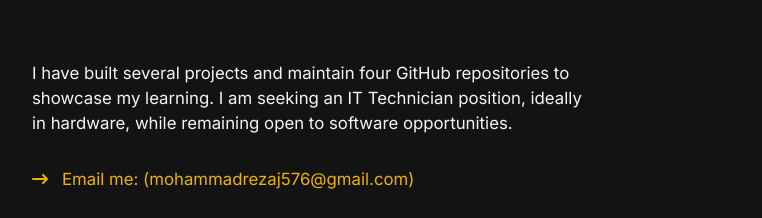
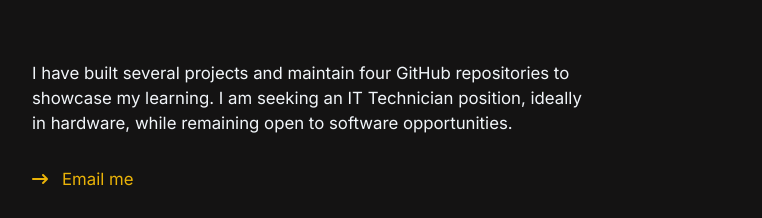
Before and after one commit to Mohammad333reza/ultimate-web-portfollio, a plain HTML site: page index.html in a window 1280 px wide. Shown: the part 331-549 px from the top of the page, without its empty margins (258-1020 px from the left). Drawn offline with Linux system fonts and the light colour scheme.

Commit message:
removing email address

```diff
--- a/index.html
+++ b/index.html
@@ -70,7 +70,7 @@ I am seeking an IT Technician position, ideally in hardware, while remaining ope
             <div>
                 <a href="mailto:mohammadrezaj576@gmail.com"   class="outreach darkerText">
                     <i class="fa-solid fa-arrow-right-long"></i>
-                  <p>Email me: (mohammadrezaj576@gmail.com)</p>
+                  <p>Email me</p>
                 </a>
             </div >
 
```
